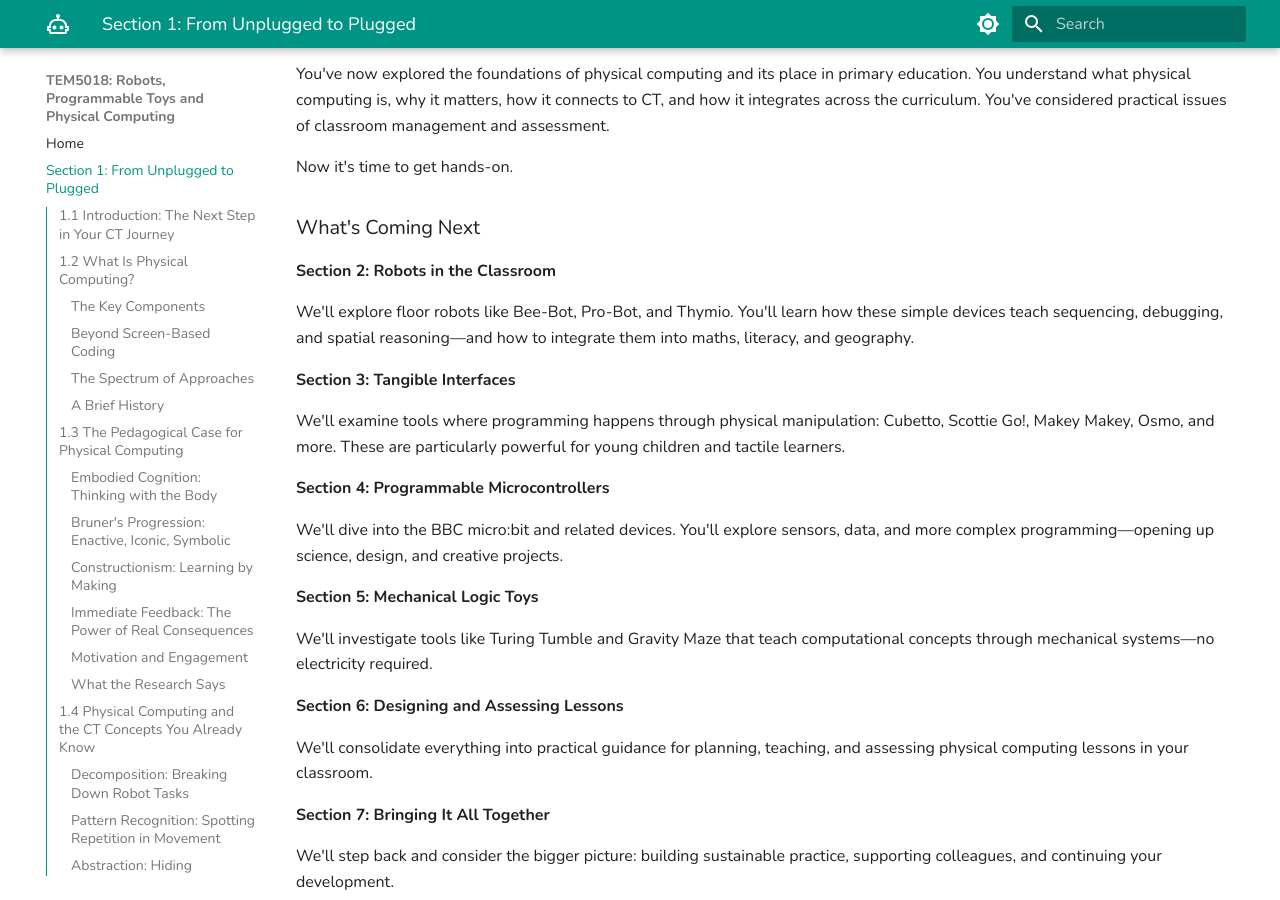
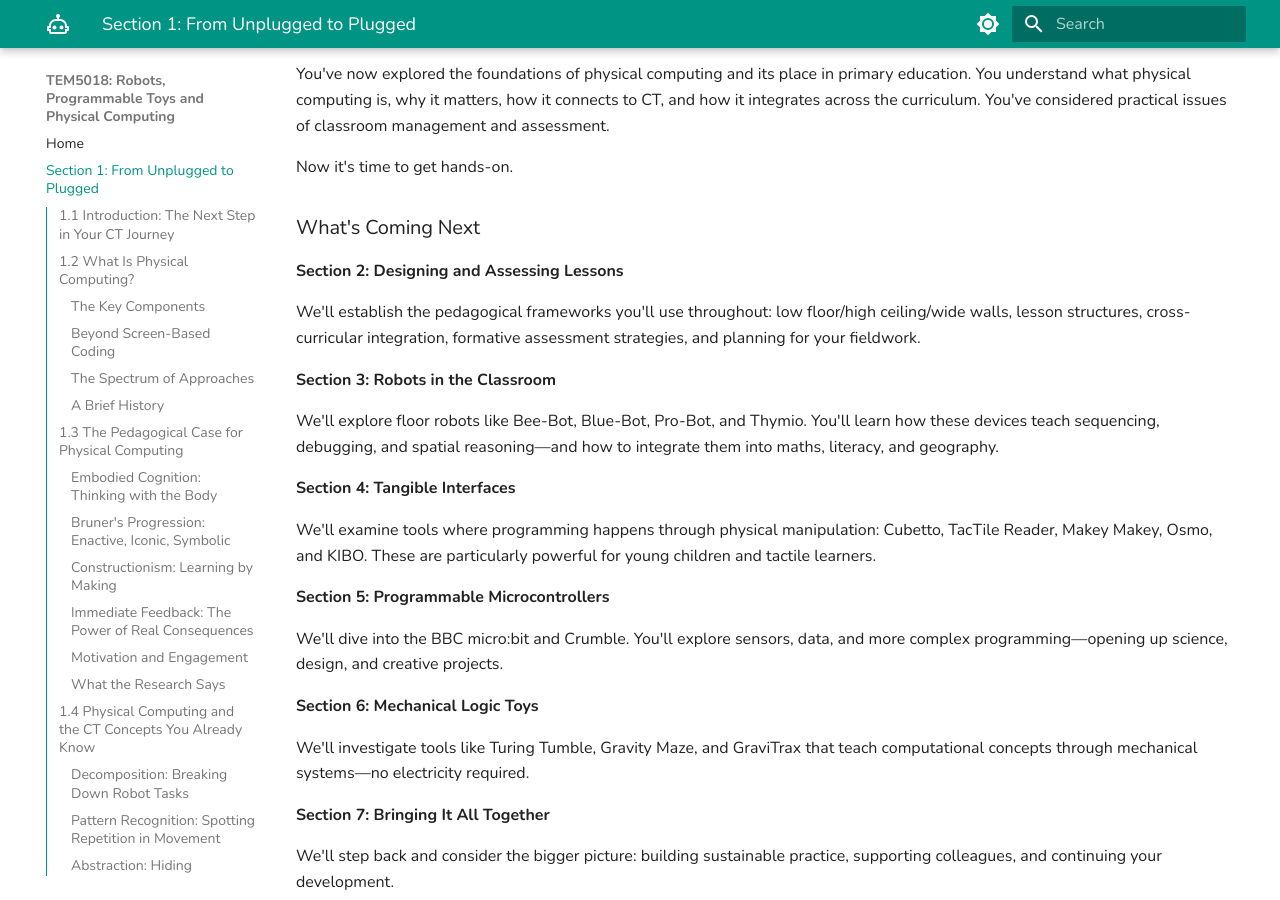
Before and after one commit to ccolo01/tem5018, an MkDocs documentation site: the page built from docs/section-1.md, in a window 1280 px wide and 900 px high, scrolled down 19612 px. Built offline with MkDocs 1.6.1 and Material for MkDocs 9.7.7, drawn with Linux system fonts in a browser that asks for light colours; some of the changed text lies outside the part shown.

Commit message:
Fix section number references in Section 1
- Correct 'What's Coming Next' to match actual section order
- Fix 'Overview of Tool Categories' section references (2→3, 3→4, 4→5, 5→6)
- Update tool examples to match what's actually covered in each section

```diff
--- a/docs/section-1.md
+++ b/docs/section-1.md
@@ -412,30 +412,30 @@ Throughout this course, you'll encounter a range of physical computing tools. It
 
 We'll explore each of these categories in depth in later sections, but here's an overview:
 
-**Floor Robots** (Section 2)
+**Floor Robots** (Section 3)
 
-- Examples: Bee-Bot, Blue-Bot, Pro-Bot, Thymio, LEGO WeDo
+- Examples: Bee-Bot, Blue-Bot, Pro-Bot, Thymio, LEGO SPIKE
 - Characteristics: Move through physical space; programmed via buttons or screen
 - Best for: Sequencing, direction, spatial reasoning, early algorithms
 - Age range: Works well from Early Years through primary
 
-**Tangible Programming Interfaces** (Section 3)
+**Tangible Programming Interfaces** (Section 4)
 
-- Examples: Cubetto, Scottie Go!, Kubo, Osmo Coding, Blue-Bot TacTile, mTiny
+- Examples: Cubetto, TacTile Reader, Osmo Coding, KIBO, Makey Makey
 - Characteristics: Physical blocks, tiles, or objects control the robot or screen
 - Best for: Pre-readers, tactile learners, collaborative programming
 - Age range: Especially strong for Early Years and lower primary
 
-**Programmable Microcontrollers** (Section 4)
+**Programmable Microcontrollers** (Section 5)
 
-- Examples: BBC micro:bit, CodeBug, Arduino
+- Examples: BBC micro:bit, Crumble
 - Characteristics: Small computers with sensors, LEDs, and expansion options
 - Best for: Input-process-output concepts, data, sensors, upper primary
 - Age range: Most suitable from around Year 3/4 upward
 
-**Mechanical Logic Toys** (Section 5)
+**Mechanical Logic Toys** (Section 6)
 
-- Examples: Turing Tumble, Gravity Maze, Code Master
+- Examples: Turing Tumble, Gravity Maze, GraviTrax
 - Characteristics: No electricity; logic through mechanical systems
 - Best for: Pure logical thinking, unplugged-plugged bridge, puzzle-solving
 - Age range: Varies by complexity; some suitable from Year 1, others from Year 4+
@@ -643,25 +643,25 @@ Now it's time to get hands-on.
 
 ### What's Coming Next
 
-**Section 2: Robots in the Classroom**
+**Section 2: Designing and Assessing Lessons**
 
-We'll explore floor robots like Bee-Bot, Pro-Bot, and Thymio. You'll learn how these simple devices teach sequencing, debugging, and spatial reasoning—and how to integrate them into maths, literacy, and geography.
+We'll establish the pedagogical frameworks you'll use throughout: low floor/high ceiling/wide walls, lesson structures, cross-curricular integration, formative assessment strategies, and planning for your fieldwork.
 
-**Section 3: Tangible Interfaces**
+**Section 3: Robots in the Classroom**
 
-We'll examine tools where programming happens through physical manipulation: Cubetto, Scottie Go!, Makey Makey, Osmo, and more. These are particularly powerful for young children and tactile learners.
+We'll explore floor robots like Bee-Bot, Blue-Bot, Pro-Bot, and Thymio. You'll learn how these devices teach sequencing, debugging, and spatial reasoning—and how to integrate them into maths, literacy, and geography.
 
-**Section 4: Programmable Microcontrollers**
+**Section 4: Tangible Interfaces**
 
-We'll dive into the BBC micro:bit and related devices. You'll explore sensors, data, and more complex programming—opening up science, design, and creative projects.
+We'll examine tools where programming happens through physical manipulation: Cubetto, TacTile Reader, Makey Makey, Osmo, and KIBO. These are particularly powerful for young children and tactile learners.
 
-**Section 5: Mechanical Logic Toys**
+**Section 5: Programmable Microcontrollers**
 
-We'll investigate tools like Turing Tumble and Gravity Maze that teach computational concepts through mechanical systems—no electricity required.
+We'll dive into the BBC micro:bit and Crumble. You'll explore sensors, data, and more complex programming—opening up science, design, and creative projects.
 
-**Section 6: Designing and Assessing Lessons**
+**Section 6: Mechanical Logic Toys**
 
-We'll consolidate everything into practical guidance for planning, teaching, and assessing physical computing lessons in your classroom.
+We'll investigate tools like Turing Tumble, Gravity Maze, and GraviTrax that teach computational concepts through mechanical systems—no electricity required.
 
 **Section 7: Bringing It All Together**
 
```
